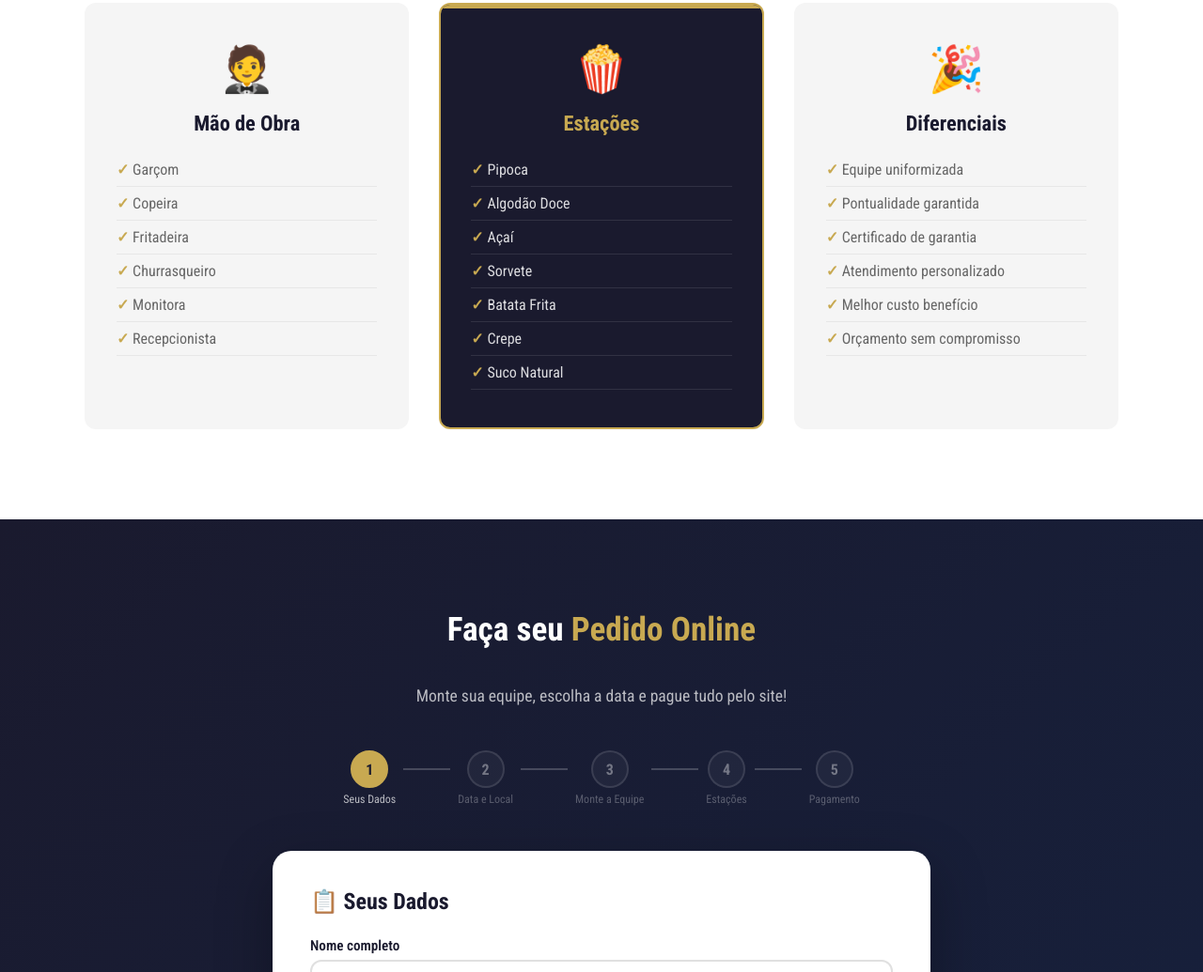
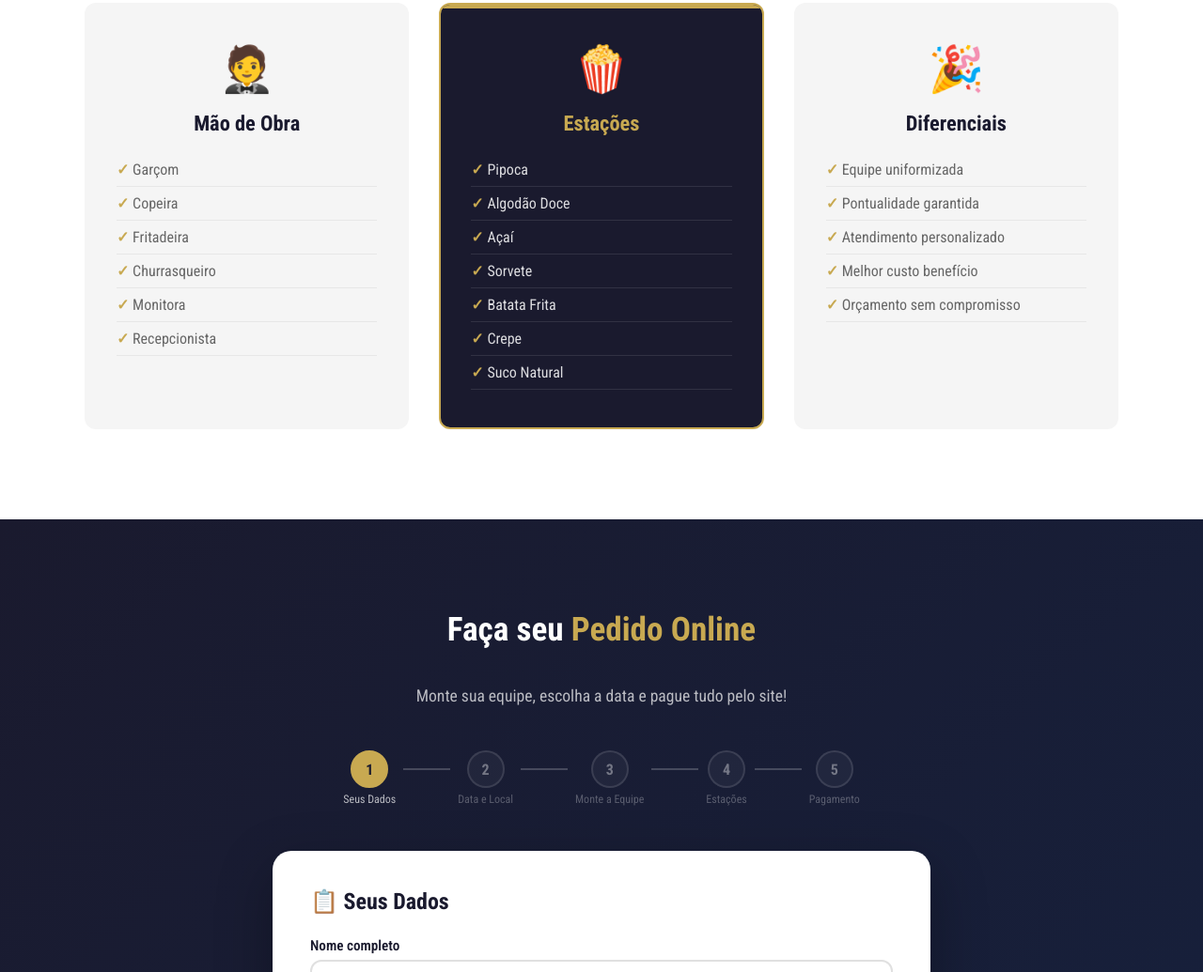
Before and after one commit to arnaldopereiradasilva/lm-artes-festas, a website: page index.html in a window 1280 px wide. Shown: the part 1882-2917 px from the top of the page at 94% size. Drawn offline with nearby package versions, Linux system fonts and the light colour scheme; no server answers.

Commit message:
remove 'certificado de garantia' da seção de diferenciais

```diff
--- a/index.html
+++ b/index.html
@@ -124,7 +124,6 @@
                 <ul>
                     <li>Equipe uniformizada</li>
                     <li>Pontualidade garantida</li>
-                    <li>Certificado de garantia</li>
                     <li>Atendimento personalizado</li>
                     <li>Melhor custo benefício</li>
                     <li>Orçamento sem compromisso</li>
```
